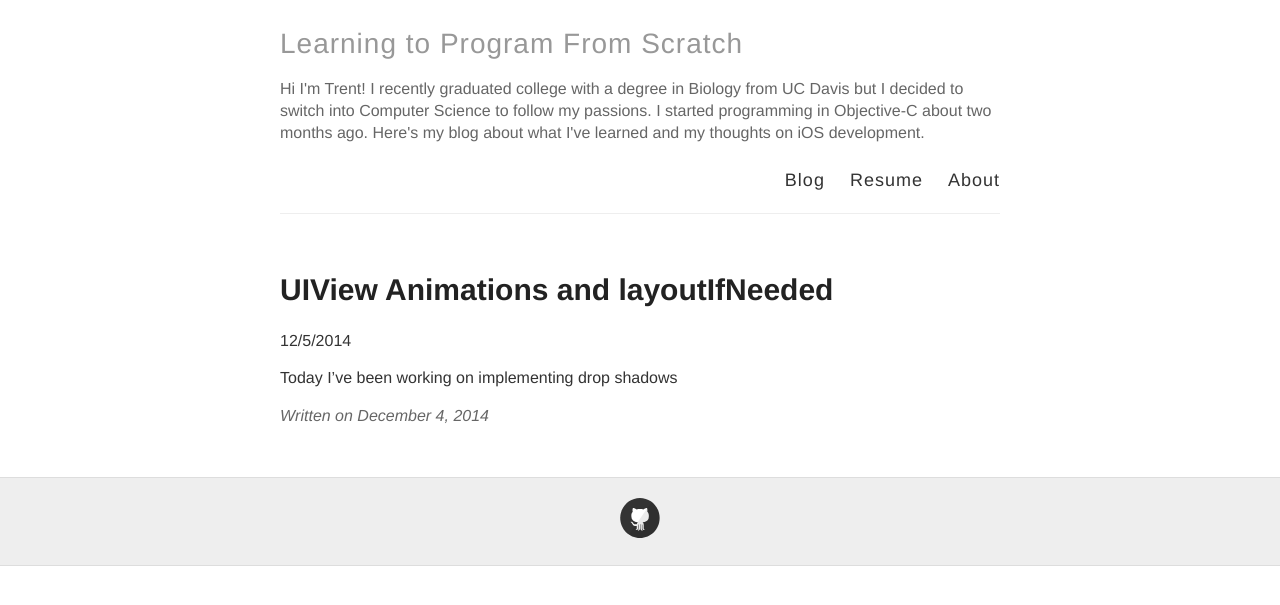
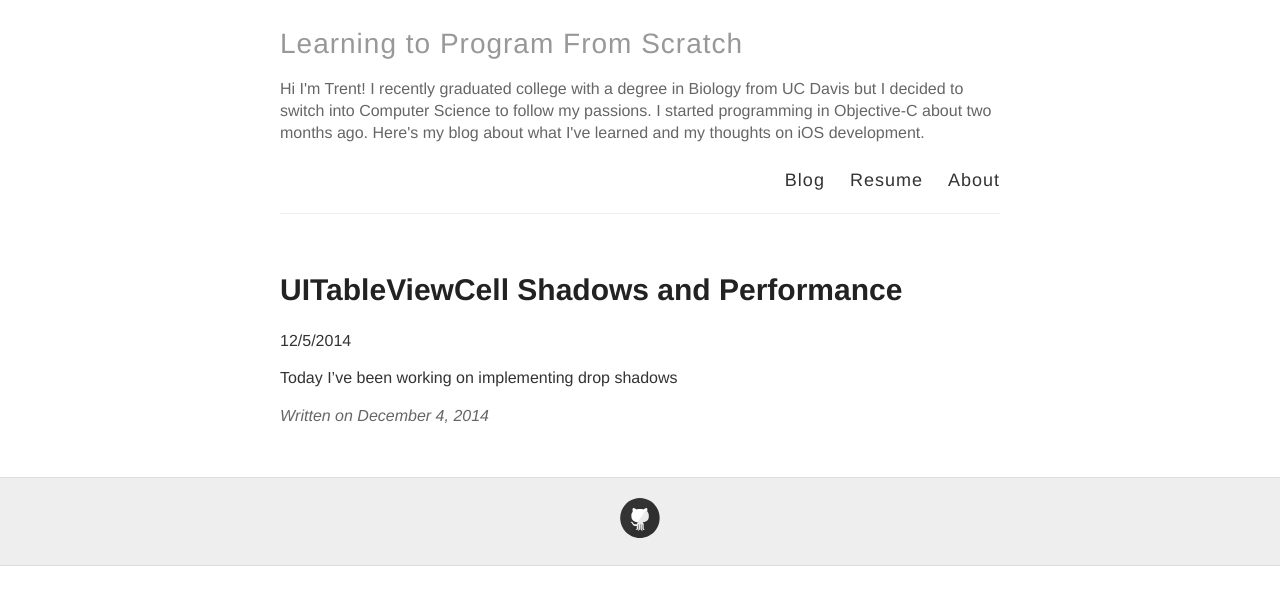
Before and after one commit to trentyou/trentyou.github.io, a Jekyll site: the page built from _posts/2014-12-4-UITableViewCell Shadows and Performance.md, in a window 1280 px wide. Shown: the top 605 px of the page. Built offline with Jekyll 4.4.1, drawn with Linux system fonts in a browser that asks for light colours.

Commit message:
Updated 2014-12-4-UITableViewCell Shadows and Performance.md

```diff
--- a/_posts/2014-12-4-UITableViewCell Shadows and Performance.md
+++ b/_posts/2014-12-4-UITableViewCell Shadows and Performance.md
@@ -1,6 +1,6 @@
 ---
 layout: post
-title: UIView Animations and layoutIfNeeded
+title: UITableViewCell Shadows and Performance
 published: true
 ---
 
```
